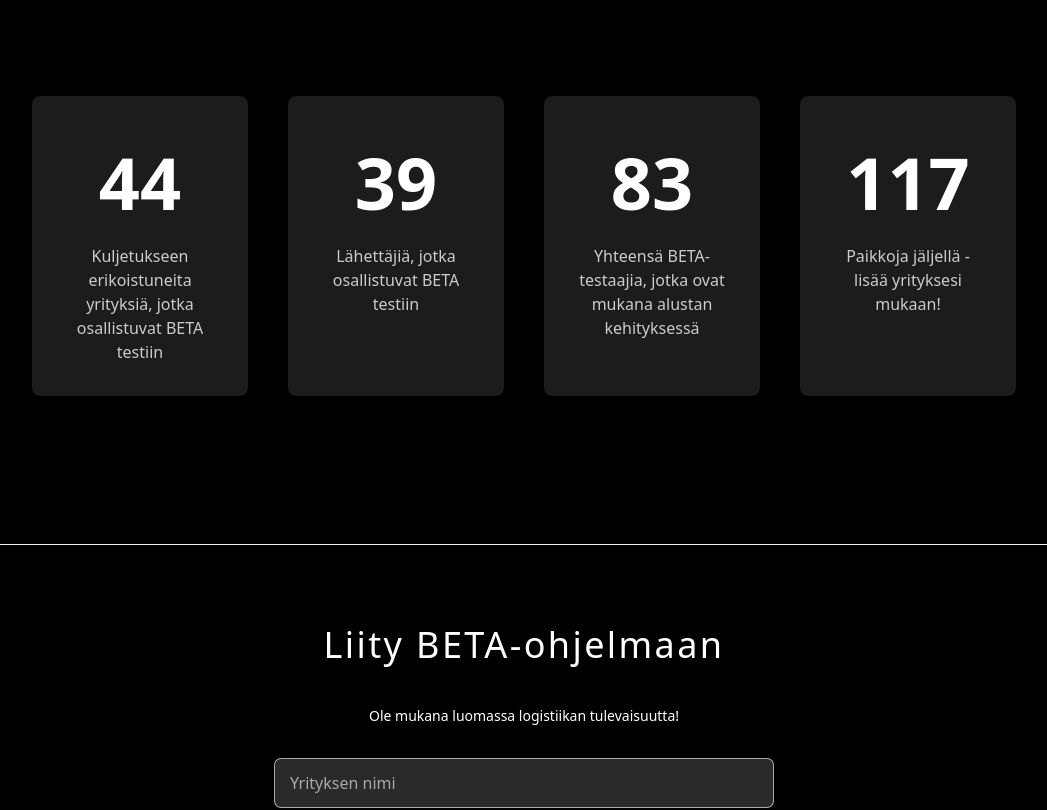
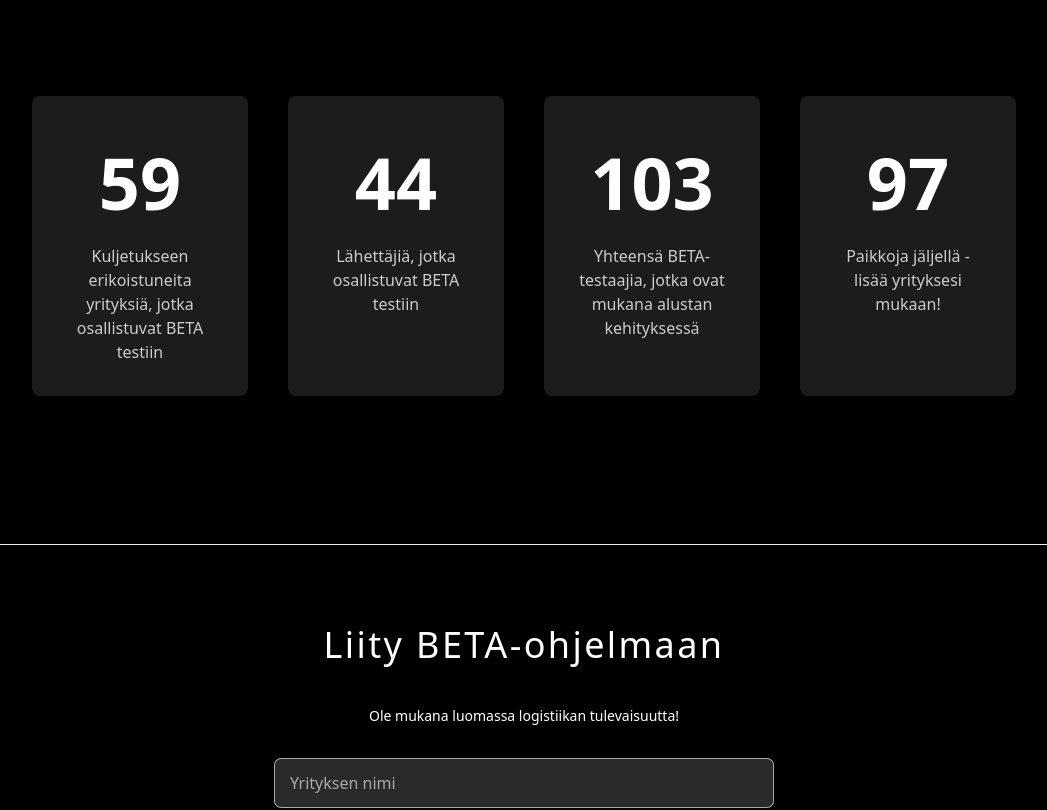
Before and after one commit to thahertech/logistics-platform, a Next.js app: page / in a window 1280 px wide. Shown: the part 1160-1970 px from the top of the page, without its empty margins (116-1163 px from the left). Built offline with nearby package versions, Linux system fonts and the light colour scheme.

Commit message:
added ref to contact form content

```diff
--- a/src/app/page.js
+++ b/src/app/page.js
@@ -1,6 +1,6 @@
 'use client';
 import Layout from './Dashboard/Layout';
-import React, { useState, useEffect } from 'react';
+import React, { useState, useEffect, useRef } from 'react';
 import Image from 'next/image';
 import { useRouter } from 'next/navigation';
 import { motion } from 'framer-motion';
@@ -36,10 +36,19 @@ const RollingNumber = ({ start, end, duration }) => {
 
 const Dashboard = () => {
   const router = useRouter();
+  const contactFormRef = useRef(null);
 
   const navigateTo = (path) => {
     router.push(path);
   };
+
+  const scrollToContactForm = () => {
+    if (contactFormRef.current) {
+      contactFormRef.current.scrollIntoView({ behavior: 'smooth' });
+    }
+  };
+
+
 
   return (
     <Layout>
@@ -65,7 +74,10 @@ const Dashboard = () => {
       <br/>
     </h3>
     <div className={styles.heroButton}>
-      <button className={styles.betaButton}>
+      <button className={styles.betaButton}
+              onClick={scrollToContactForm}
+              >
+
         Liity beta-ohjelmaan
       </button>
       <button
@@ -104,28 +116,28 @@ const Dashboard = () => {
 
 <div className={styles.rollingNumbersSection}>
   <div className={styles.rollingNumberCard}>
-    <RollingNumber start={0} end={Math.min(44, 200)} duration={3000} />
+    <RollingNumber start={0} end={Math.min(59, 200)} duration={3000} />
     <p className={styles.rollingNumberDescription}>
       Kuljetukseen erikoistuneita yrityksiä, jotka osallistuvat BETA testiin
     </p>
   </div>
 
   <div className={styles.rollingNumberCard}>
-    <RollingNumber start={0} end={Math.min(39, 200)} duration={3000} />
+    <RollingNumber start={0} end={Math.min(44, 200)} duration={3000} />
     <p className={styles.rollingNumberDescription}>
       Lähettäjiä, jotka osallistuvat BETA testiin
     </p>
   </div>
 
   <div className={styles.rollingNumberCard}>
-    <RollingNumber start={0} end={Math.max(44 + 39)} duration={3000} />
+    <RollingNumber start={0} end={Math.max(59 + 44)} duration={3000} />
     <p className={styles.rollingNumberDescription}>
       Yhteensä BETA-testaajia, jotka ovat mukana alustan kehityksessä
     </p>
   </div>
 
   <div className={styles.rollingNumberCard}>
-    <RollingNumber start={0} end={Math.max(200 - 44 - 39, 0)} duration={3000} />
+    <RollingNumber start={0} end={Math.max(200 - 59 - 44, 0)} duration={3000} />
     <p className={styles.rollingNumberDescription}>
       Paikkoja jäljellä - lisää yrityksesi mukaan!
     </p>
@@ -133,14 +145,16 @@ const Dashboard = () => {
 </div>
 
       <div className={styles.section}>
+      <div ref={contactFormRef}>
+
         <h2 className={styles.sectionTitle}>Liity BETA-ohjelmaan</h2>
         <h4 className={styles.serviceContent}>
             Ole mukana luomassa logistiikan tulevaisuutta!
         </h4>
 
       </div>
-      <ContactForm />
-
+        <ContactForm />
+      </div>
     </Layout>
   );
 };
```
